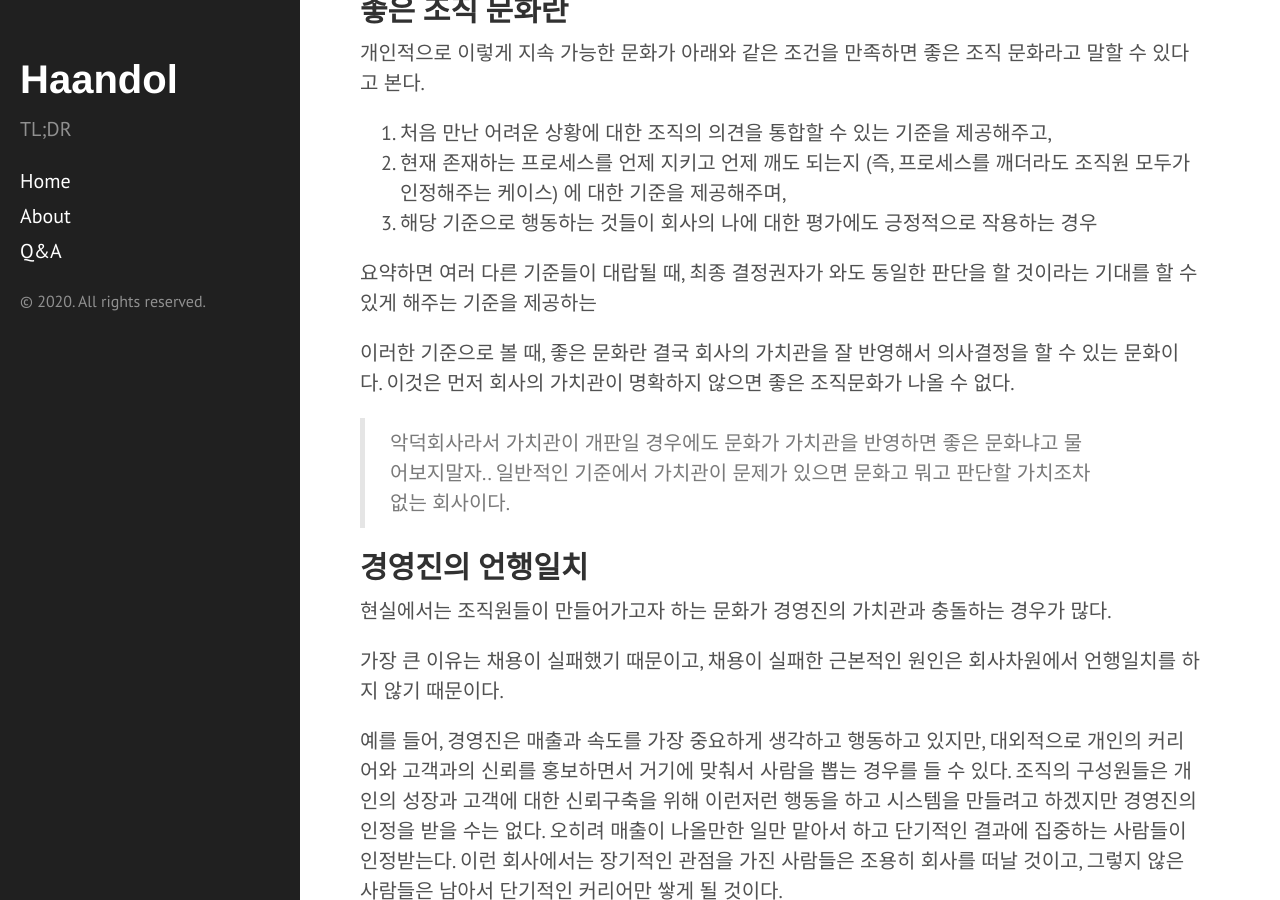
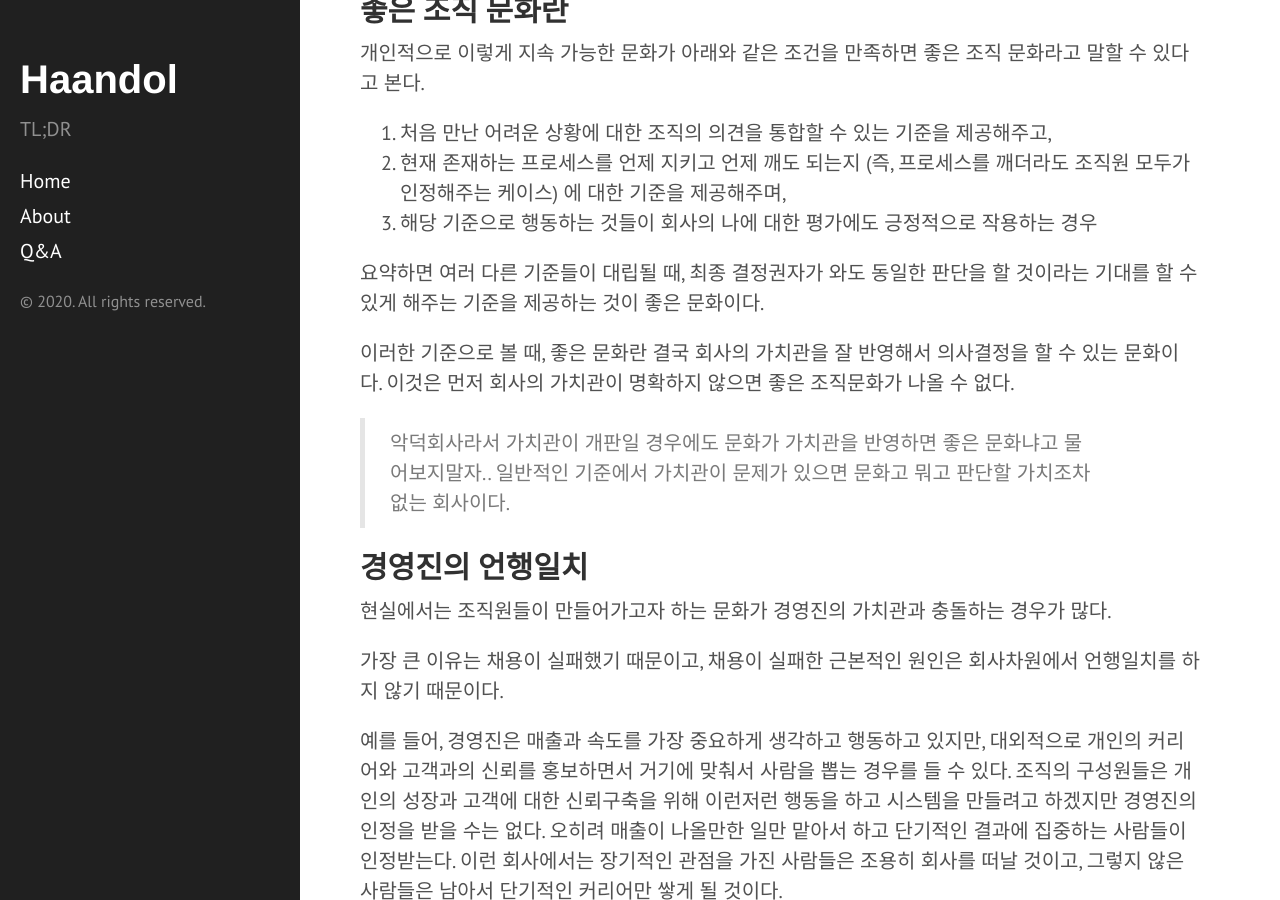
Before and after one commit to haandol/haandol.github.com, a Jekyll site: the page built from _posts/2020-07-18-where-comes-cultural-organization.md, in a window 1280 px wide and 900 px high, scrolled down 1112 px. Built offline with Jekyll 4.4.1, drawn with Linux system fonts in a browser that asks for light colours; comment, search, counter and statistics services are not loaded.

Commit message:
오타수정

```diff
--- a/_posts/2020-07-18-where-comes-cultural-organization.md
+++ b/_posts/2020-07-18-where-comes-cultural-organization.md
@@ -44,7 +44,7 @@ publish: false
 2. 현재 존재하는 프로세스를 언제 지키고 언제 깨도 되는지 (즉, 프로세스를 깨더라도 조직원 모두가 인정해주는 케이스) 에 대한 기준을 제공해주며,
 3. 해당 기준으로 행동하는 것들이 회사의 나에 대한 평가에도 긍정적으로 작용하는 경우
 
-요약하면 여러 다른 기준들이 대랍될 때, 최종 결정권자가 와도 동일한 판단을 할 것이라는 기대를 할 수 있게 해주는 기준을 제공하는
+요약하면 여러 다른 기준들이 대립될 때, 최종 결정권자가 와도 동일한 판단을 할 것이라는 기대를 할 수 있게 해주는 기준을 제공하는 것이 좋은 문화이다.
 
 이러한 기준으로 볼 때, 좋은 문화란 결국 회사의 가치관을 잘 반영해서 의사결정을 할 수 있는 문화이다.
 이것은 먼저 회사의 가치관이 명확하지 않으면 좋은 조직문화가 나올 수 없다.
```
